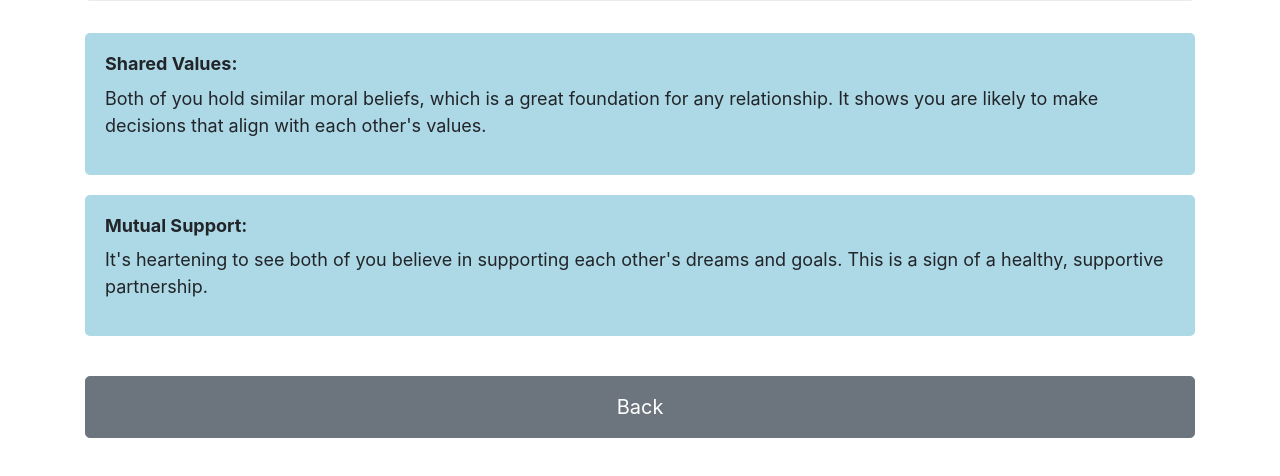
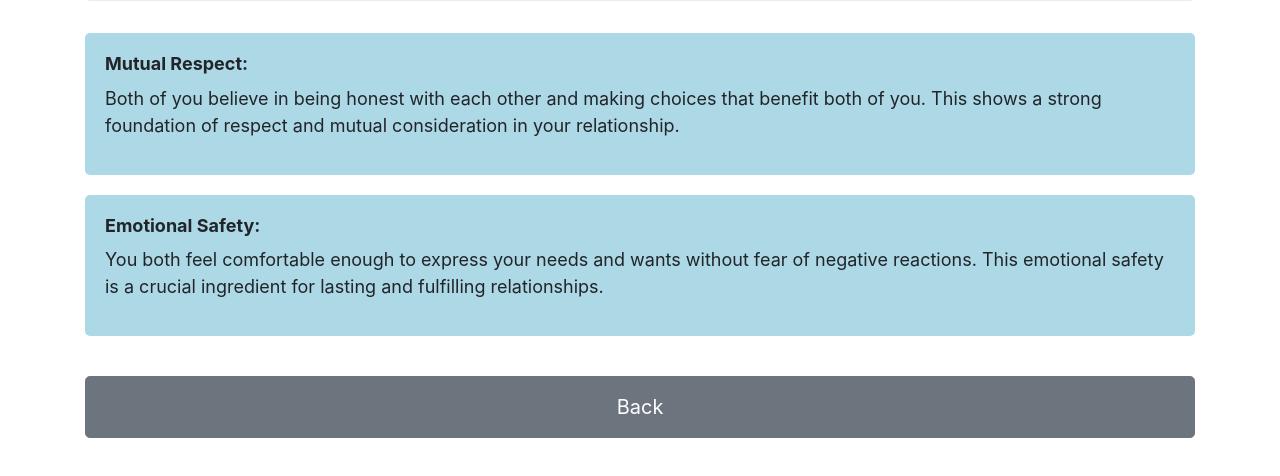
Before and after one commit to LoveGrow1/30008590M, a plain HTML site: page 1.html in a window 1280 px wide. Shown: the part 202-678 px from the top of the page. Drawn offline with nearby package versions, Linux system fonts and the light colour scheme.

Commit message:
Update 1.html

```diff
--- a/1.html
+++ b/1.html
@@ -44,12 +44,12 @@
   <div class="row">
     <div class="col-12">
       <div class="info-box">
-        <h4>Shared Values:</h4>
-        <p>Both of you hold similar moral beliefs, which is a great foundation for any relationship. It shows you are likely to make decisions that align with each other's values.</p>
+        <h4>Mutual Respect:</h4>
+        <p>Both of you believe in being honest with each other and making choices that benefit both of you. This shows a strong foundation of respect and mutual consideration in your relationship.</p>
       </div>
       <div class="info-box">
-        <h4>Mutual Support:</h4>
-        <p>It's heartening to see both of you believe in supporting each other's dreams and goals. This is a sign of a healthy, supportive partnership.</p>
+        <h4>Emotional Safety:</h4>
+        <p>You both feel comfortable enough to express your needs and wants without fear of negative reactions. This emotional safety is a crucial ingredient for lasting and fulfilling relationships.</p>
       </div>
     </div>
   </div>
```
